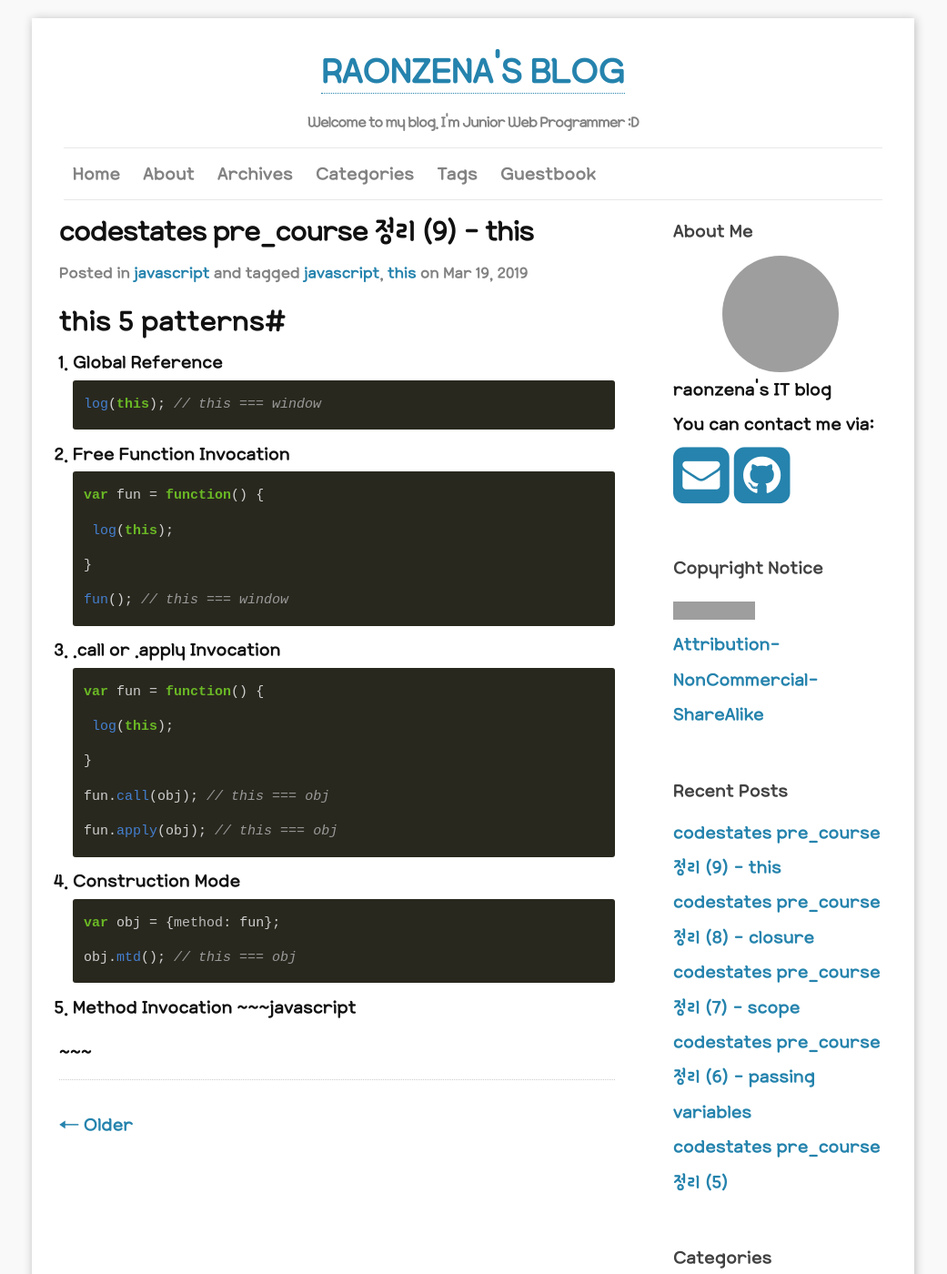
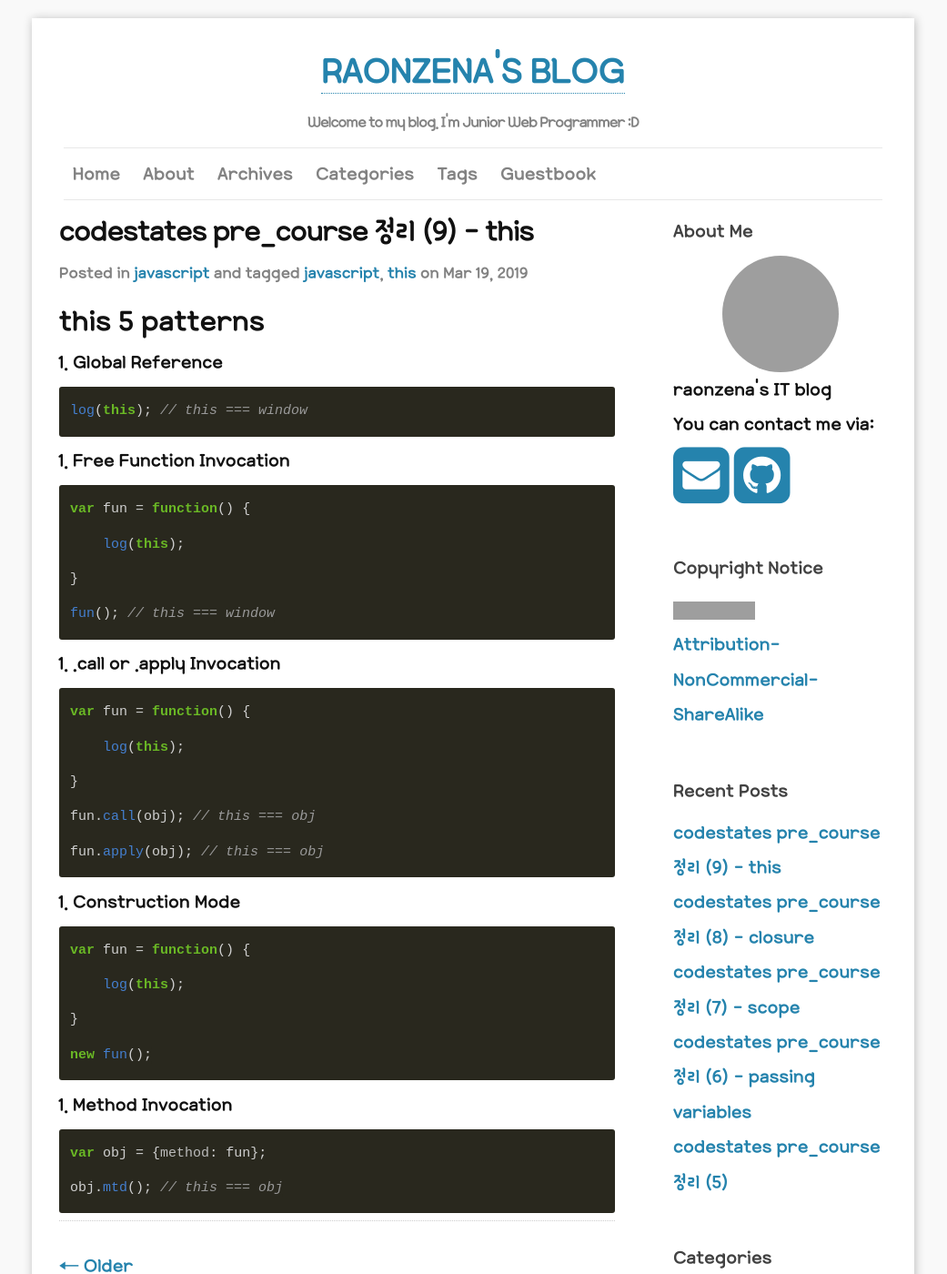
Before and after one commit to raonzena/raonzena.github.io, a Jekyll site: the page built from _posts/2019-03-19-02-post.markdown, in a window 1280 px wide and 1400 px high. Shown: the whole window at 91% size, without its empty margins (120-1161 px from the left). Built offline with Jekyll 4.4.1, drawn with Linux system fonts in a browser that asks for light colours; some web fonts are replaced; comment, search, counter and statistics services are not loaded; grey boxes are pictures that could not be loaded.

Commit message:
190319 update

```diff
--- a/_posts/2019-03-19-02-post.markdown
+++ b/_posts/2019-03-19-02-post.markdown
@@ -11,14 +11,16 @@ tags:
 comments: true
 ---
 
-# this 5 patterns#
+# this 5 patterns #
 
 1. Global Reference
+
 ~~~javascript
 log(this); // this === window
 ~~~
 
 2. Free Function Invocation
+
 ~~~javascript
 var fun = function() {
     log(this);
@@ -27,6 +29,7 @@ fun(); // this === window
 ~~~
 
 3. .call or .apply Invocation
+
 ~~~javascript
 var fun = function() {
     log(this);
@@ -36,12 +39,17 @@ fun.apply(obj); // this === obj
 ~~~
 
 4. Construction Mode
+
+~~~javascript
+var fun = function() {
+    log(this);
+}
+new fun();
+~~~
+
+5. Method Invocation
+
 ~~~javascript
 var obj = {method: fun};
 obj.mtd(); // this === obj
 ~~~
-
-5. Method Invocation
-~~~javascript
-
-~~~
```
